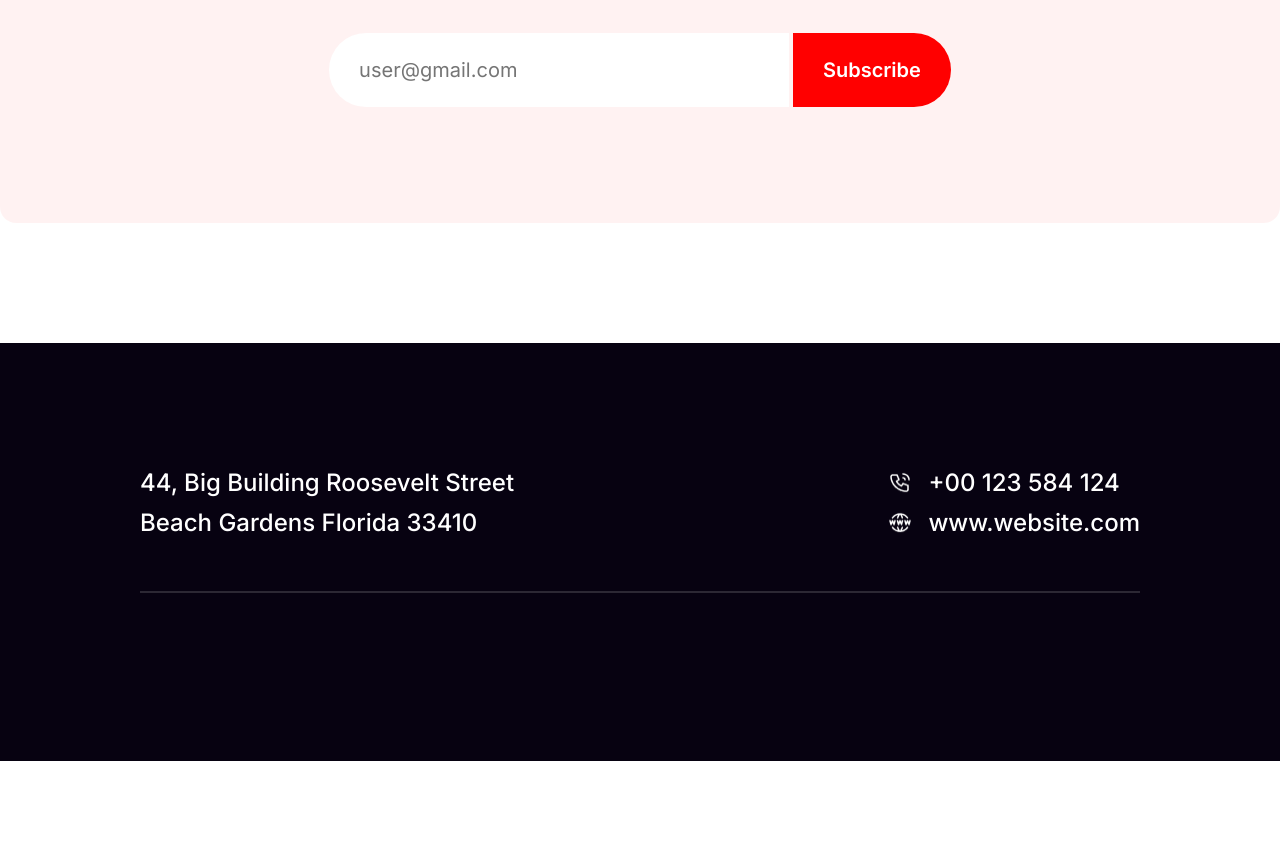
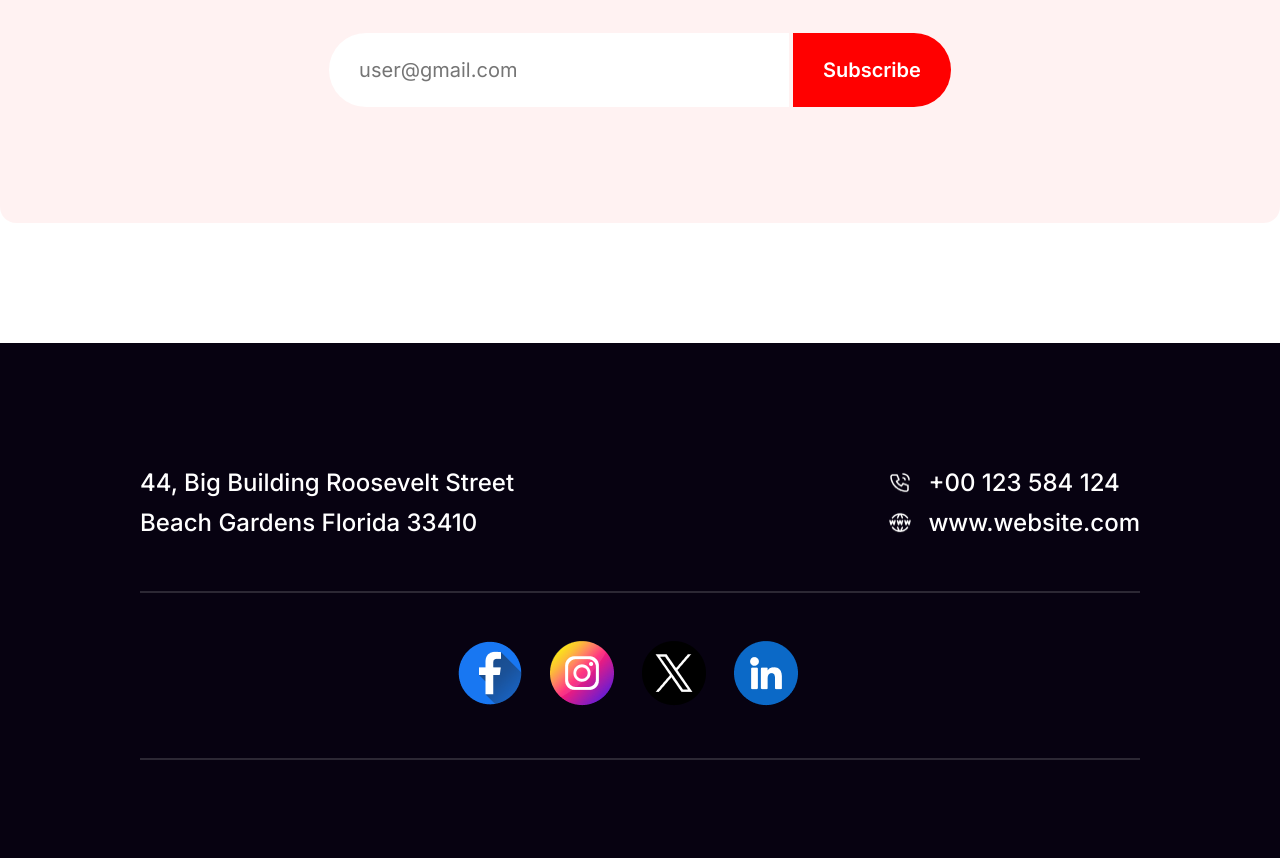
Before and after one commit to ashiouzzaman/b9a1-new-year-new-mission, a plain HTML site: page index.html in a window 1280 px wide. Shown: the part 4080-4938 px from the top of the page. Before the commit the page ends 4841 px from the top, so only its background shows below. Drawn offline with Linux system fonts and the light colour scheme.

Commit message:
Social link section done

```diff
--- a/index.html
+++ b/index.html
@@ -115,7 +115,18 @@
                     </ul>
                 </div>
             </div>
-            <hr>
+            <hr class="hr-lines">
+        </section>
+
+        <!-- Social link section -->
+        <section class="social-link-container">
+            <div class="social-link">
+                <img src="images/Facebook.png" alt="">
+                <img src="images/Instagram.png" alt="">
+                <img src="images/Twitter.png" alt="">
+                <img src="images/Linkedin.png" alt="">
+            </div>
+            <hr class="hr-lines">
         </section>
     </footer>
 </body>
--- a/style.css
+++ b/style.css
@@ -223,7 +223,7 @@ footer {
 }
 
 .about-contact-container {
-    padding: 120px 140px;
+    padding: 120px 140px 0 140px;
 }
 
 .about-contact {
@@ -267,7 +267,18 @@ footer {
     width: 24px;
     margin: auto 0;
 }
-.about-contact-container hr{
+.hr-lines{
     border: 1px solid rgba(255, 255, 255, 0.15);
     margin: 48px 0 ;
 }
+
+
+/* Social link section */
+.social-link-container{
+    text-align: center;
+    padding: 0 140px 50px 140px;
+}
+.social-link img{
+    gap: 24px;
+    padding-right: 24px;
+}
```
